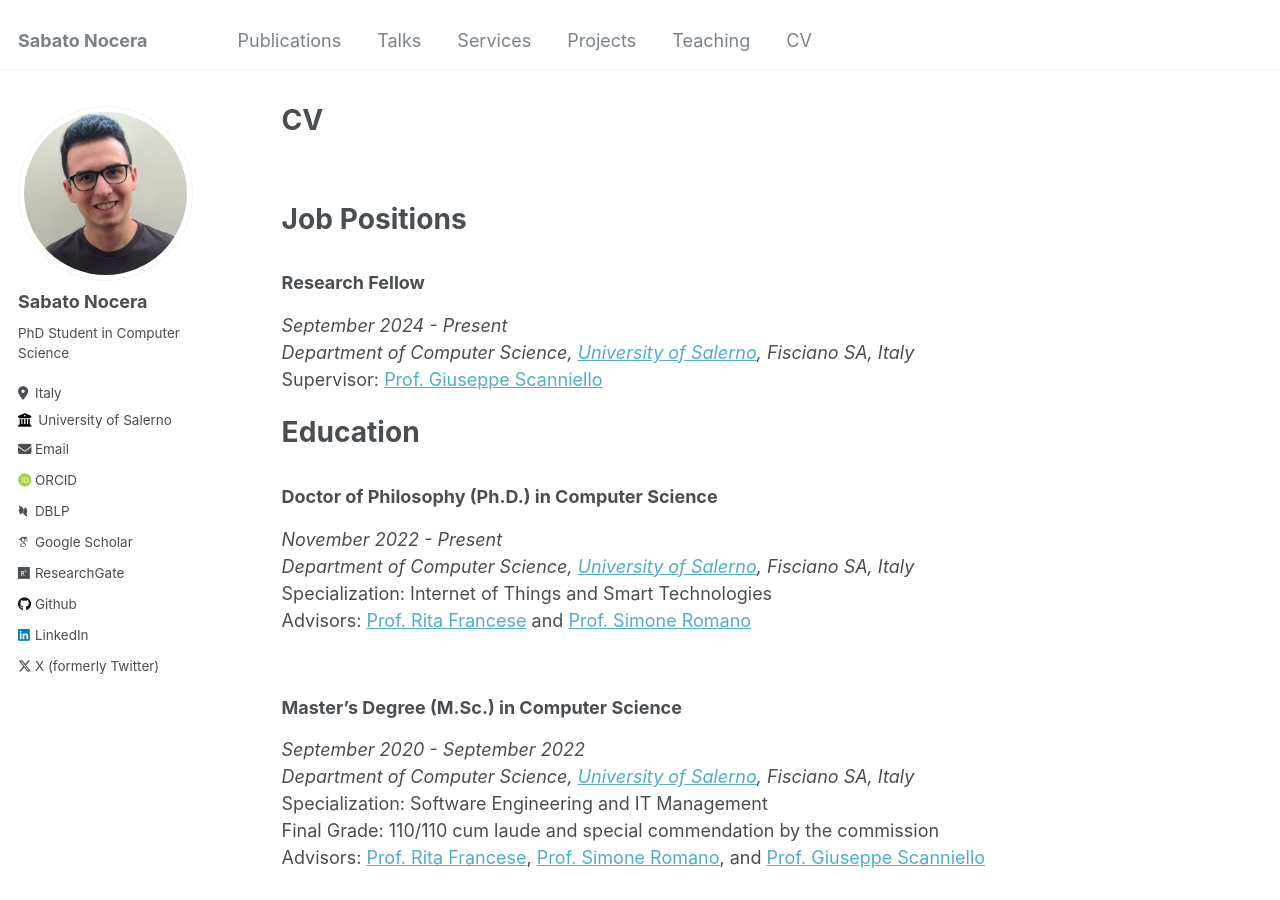
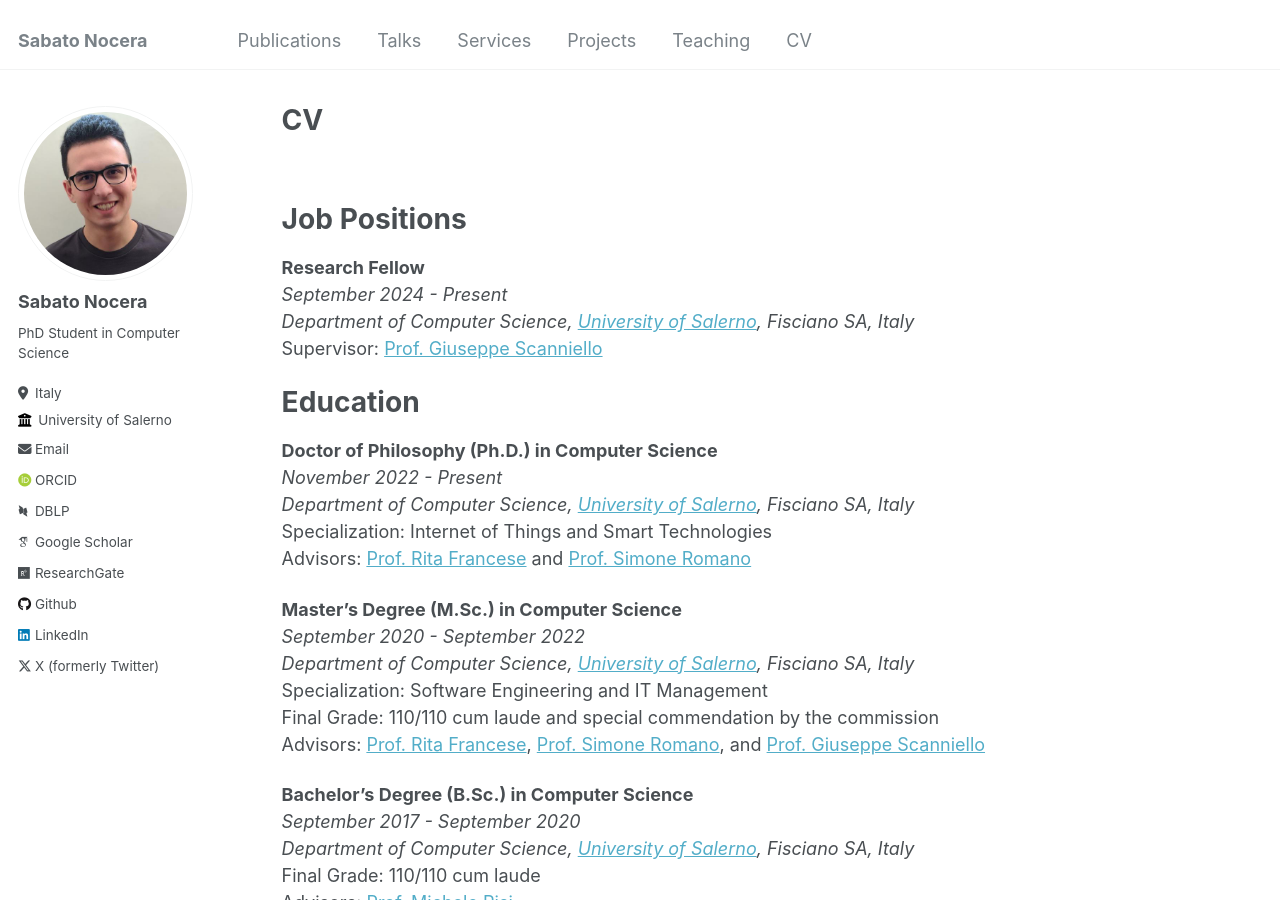
Before and after one commit to sabato-nocera/sabato-nocera.github.io, a Jekyll site: the page built from _pages/cv.md, in a window 1280 px wide and 900 px high. Built offline with Jekyll 4.4.1, drawn with Linux system fonts in a browser that asks for light colours; some web fonts are replaced.

Commit message:
Update cv.md

```diff
--- a/_pages/cv.md
+++ b/_pages/cv.md
@@ -13,29 +13,29 @@ redirect_from:
 
 Job Positions
 ======
-### Research Fellow<br/>
-_September 2024 - Present<br/>
-Department of Computer Science, [University of Salerno](https://web.unisa.it/en/university), Fisciano SA, Italy_<br/>
+**Research Fellow**<br/>
+_September 2024 - Present<br/>_
+_Department of Computer Science, [University of Salerno](https://web.unisa.it/en/university), Fisciano SA, Italy_<br/>
 Supervisor: [Prof. Giuseppe Scanniello](https://sites.google.com/view/prof-giuseppe-scanniello/home)
 
 Education
 ======
-### Doctor of Philosophy (Ph.D.) in Computer Science<br/>
-_November 2022 - Present<br/>
-Department of Computer Science, [University of Salerno](https://web.unisa.it/en/university), Fisciano SA, Italy_<br/>
+**Doctor of Philosophy (Ph.D.) in Computer Science**<br/>
+_November 2022 - Present<br/>_
+_Department of Computer Science, [University of Salerno](https://web.unisa.it/en/university), Fisciano SA, Italy_<br/>
 Specialization: Internet of Things and Smart Technologies<br/>
-Advisors: [Prof. Rita Francese](https://docenti.unisa.it/004763/home) and [Prof. Simone Romano](https://sites.google.com/view/simoneromano/home?authuser=0)<br/><br/>
+Advisors: [Prof. Rita Francese](https://docenti.unisa.it/004763/home) and [Prof. Simone Romano](https://sites.google.com/view/simoneromano/home?authuser=0)
 
-### Master’s Degree (M.Sc.) in Computer Science<br/>
-_September 2020 - September 2022<br/>
-Department of Computer Science, [University of Salerno](https://web.unisa.it/en/university), Fisciano SA, Italy_<br/>
+**Master’s Degree (M.Sc.) in Computer Science**<br/>
+_September 2020 - September 2022<br/>_
+_Department of Computer Science, [University of Salerno](https://web.unisa.it/en/university), Fisciano SA, Italy_<br/>
 Specialization: Software Engineering and IT Management<br/>
 Final Grade: 110/110 cum laude and special commendation by the commission<br/>
-Advisors: [Prof. Rita Francese](https://docenti.unisa.it/004763/home), [Prof. Simone Romano](https://sites.google.com/view/simoneromano/home?authuser=0), and [Prof. Giuseppe Scanniello](https://sites.google.com/view/prof-giuseppe-scanniello/home)<br/><br/>
+Advisors: [Prof. Rita Francese](https://docenti.unisa.it/004763/home), [Prof. Simone Romano](https://sites.google.com/view/simoneromano/home?authuser=0), and [Prof. Giuseppe Scanniello](https://sites.google.com/view/prof-giuseppe-scanniello/home)
 
-### Bachelor’s Degree (B.Sc.) in Computer Science<br/>
-_September 2017 - September 2020<br/>
-Department of Computer Science, [University of Salerno](https://web.unisa.it/en/university), Fisciano SA, Italy_<br/>
+**Bachelor’s Degree (B.Sc.) in Computer Science**<br/>
+_September 2017 - September 2020<br/>_
+_Department of Computer Science, [University of Salerno](https://web.unisa.it/en/university), Fisciano SA, Italy_<br/>
 Final Grade: 110/110 cum laude<br/>
 Advisors: [Prof. Michele Risi](https://docenti.unisa.it/005637/home)
 
```
